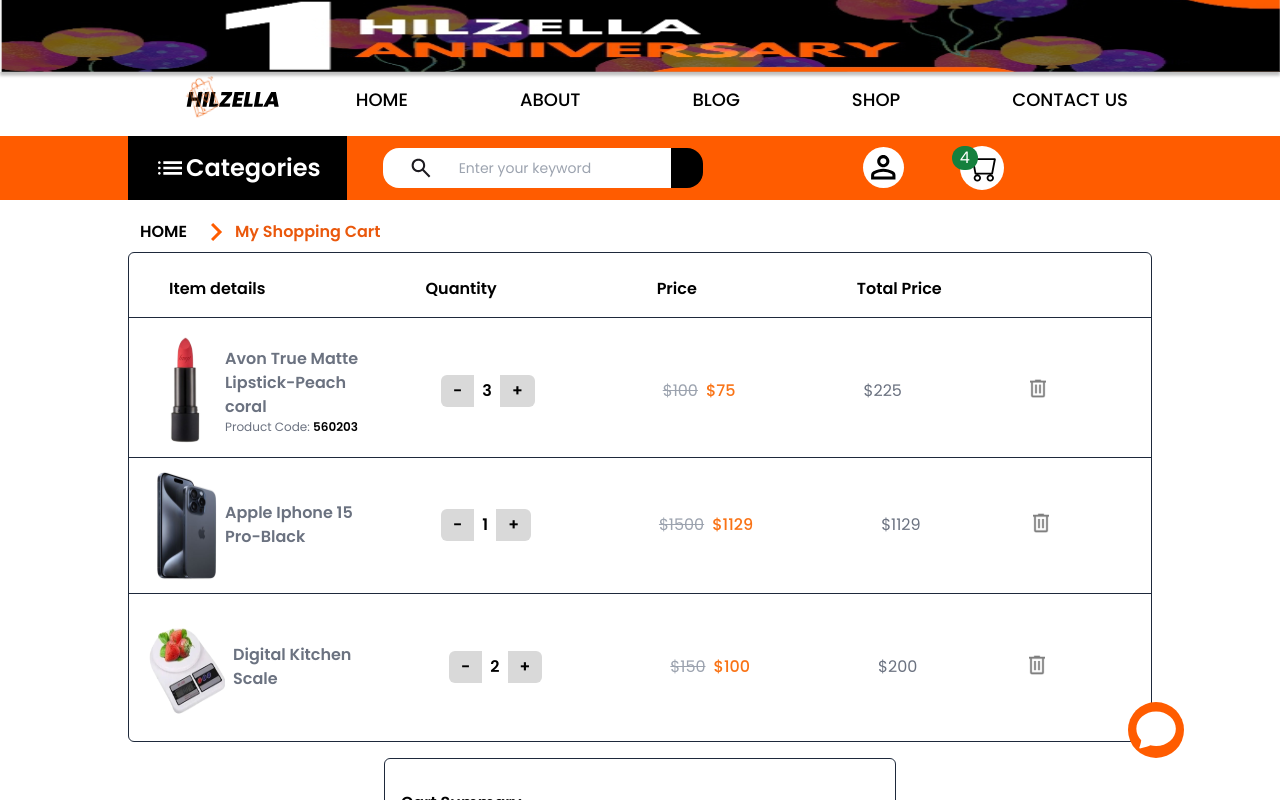
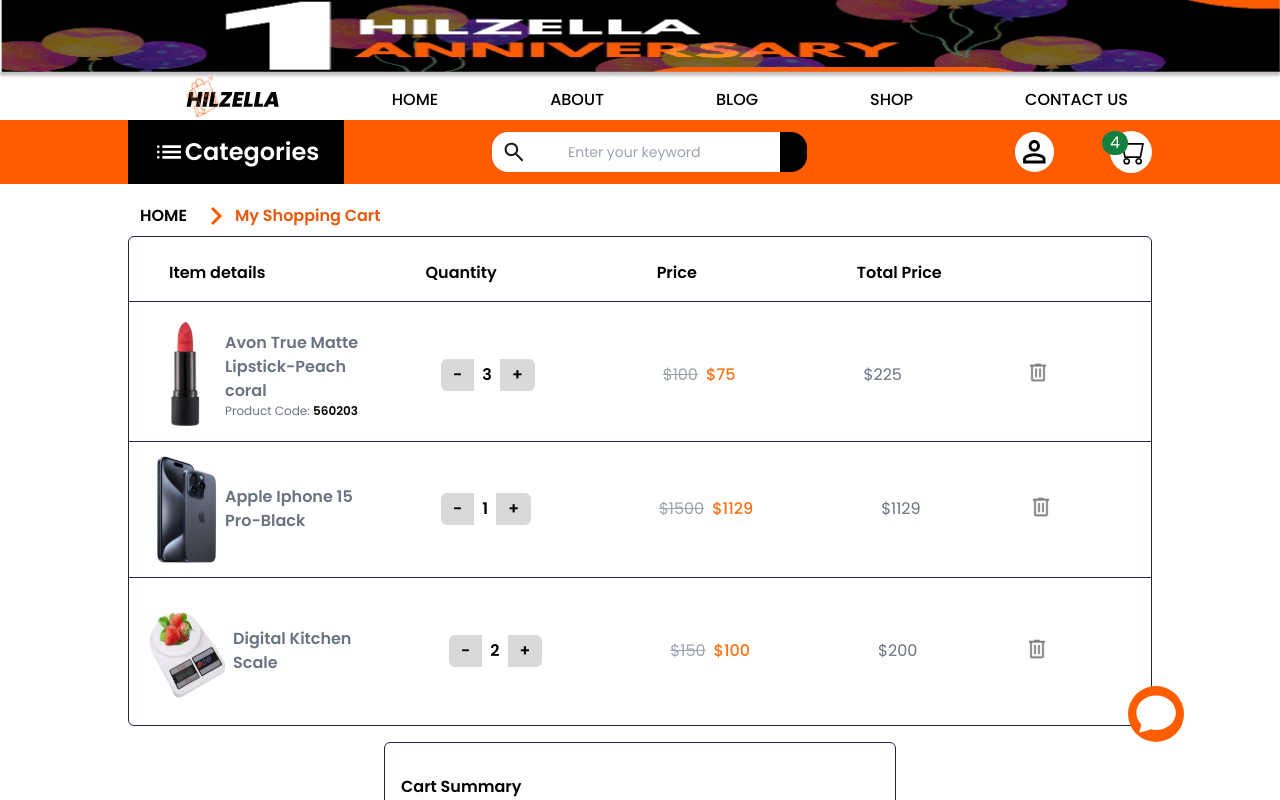
Before and after one commit to dorcasgold/HILZELLA, a React (Vite) app: page /cart in a window 1280 px wide. Shown: the top 800 px of the page. Built offline with nearby package versions, Linux system fonts and the light colour scheme.

Commit message:
fix cart section

```diff
--- a/src/components/Navbar.jsx
+++ b/src/components/Navbar.jsx
@@ -10,9 +10,9 @@
       <div className='h-6  hidden md:block'>
         <img src={banner} alt="banner" className="w-ful" />
       </div>
-      <nav className="px-10 py-3 mt-10 hidden md:block">
+      <nav className="px-10 py-1 mt-10 hidden md:block">
 
-        <div className="flex justify-between items-center lg:mx-28 mx-20 h-12">
+        <div className="flex justify-between items-center translate-y-2 lg:mx-28 mx-20 h-12">
           <div className='w-32'>
             <NavLink to="/">
               <LazyLoadImage
@@ -23,7 +23,7 @@
             </NavLink>
           </div>
           <div>
-            <ul className='flex gap-28 text-lg font-medium'>
+            <ul className='flex gap-28 text-base font-medium'>
               <NavLink to='/'>
                 <li className='cursor-pointer  hover:text-orange-600 '>HOME</li>
               </NavLink>
--- a/src/pages/Cart.jsx
+++ b/src/pages/Cart.jsx
@@ -18,22 +18,22 @@
   const [count3, setCount3] = useState(2)
   return (
     <div className="flex flex-col overflow-x-hidden">
-      <div className='orange lg:flex hidden px-4 w-full h-16 '>
-        <div className='top flex lg:mx-28 gap-0 lg:gap-4 items-center'>
-          <div className='lg:bg-black text-white flex justify-center items-center px-1 lg:px-[26px] h-16'>
+      <div className='orange md:px-4 w-full h-16 '>
+        <div className=' flex lg:mx-28 md:mx-0 gap-0 md:gap-4 items-center'>
+          <div className='md:bg-black text-white flex justify-center items-center px-1 md:px-[26px] h-16'>
             <img src={list} alt="list-icon" className="block w-8" />
-            <div className="hidden lg:block">
+            <div className="hidden md:block">
               <p className='text-2xl font-semibold '>Categories</p>
             </div>
           </div>
-          <div className='flex gap-8 lg:gap-40'>
+          <div className='flex gap-8 lg:gap-[20rem] md:gap-3'>
             <div className=' flex items-center'>
-              <img src={search} alt="search" className='w-5 left-2 cursor-pointer translate-x-8 lg:translate-x-12' />
-              <input type="text" className='lg:py-2 py-1 lg:pl-14 px-7 rounded-2xl lg:rounded-r-none lg:rounded-l-2xl lg:w-72 w-56 placeholder:text-sm  placeholder:pl-5 outline-none' placeholder='Enter your keyword' />
-              <p className='bg-black h-10 w-8 rounded-r-2xl hidden lg:block'></p>
+              <img src={search} alt="search" className='w-5 left-2 cursor-pointer translate-x-8 md:translate-x-12 lg:translate-x-36 z-50' />
+              <input type="text" className='lg:translate-x-28 md:py-2 py-1 md:pl-14 px-7 rounded-2xl md:rounded-r-none md:rounded-l-2xl md:w-72 w-56 placeholder:text-sm  placeholder:pl-5 outline-none' placeholder='Enter your keyword' />
+              <p className='bg-black h-10 w-9 rounded-r-2xl hidden md:block lg:translate-x-28'></p>
             </div>
             <div className='flex gap-14 items-center'>
-              <div className='bg-white hidden lg:block px-2 py-2 rounded-3xl cursor-pointer transition-all duration-300 ease-in transform hover:bg-orange-600'>
+              <div className='bg-white hidden md:block px-2 py-2 rounded-3xl cursor-pointer transition-all duration-300 ease-in transform hover:bg-orange-600'>
                 <img src={personIcon} alt="personIcon" />
               </div>
               <div className='bg-white relative px-2 py-2 rounded-3xl cursor-pointer transition-all duration-300 ease-in transform hover:bg-orange-600'>
@@ -82,7 +82,7 @@
                 <p className="font-semibold">Total Price</p>
               </div>
             </div>
-            <div className="flex items-center gap-10 border-b-slate-800 py-2 border-b-4 lg:border-b-[1px]">
+            <div className="flex text-base items-center gap-10 border-b-slate-800 py-2 border-b-4 lg:border-b-[1px]">
               <div className="flex items-center px-4">
                 <div>
                   <img src={lipstick} alt="lipstick-img" className="w-20" />
--- a/src/pages/Checkout.jsx
+++ b/src/pages/Checkout.jsx
@@ -34,22 +34,23 @@
 
   return (
     <div>
+
       <div className='orange lg:flex hidden px-4 w-full h-16 '>
-        <div className='top flex lg:mx-28 gap-0 lg:gap-4 items-center'>
-          <div className='lg:bg-black text-white flex justify-center items-center px-1 lg:px-[26px] h-16'>
+        <div className=' flex lg:mx-28 md:mx-0 gap-0 md:gap-4 items-center'>
+          <div className='md:bg-black text-white flex justify-center items-center px-1 md:px-[26px] h-16'>
             <img src={list} alt="list-icon" className="block w-8" />
-            <div className="hidden lg:block">
+            <div className="hidden md:block">
               <p className='text-2xl font-semibold '>Categories</p>
             </div>
           </div>
-          <div className='flex gap-8 lg:gap-40'>
+          <div className='flex gap-8 lg:gap-[20rem] md:gap-3'>
             <div className=' flex items-center'>
-              <img src={search} alt="search" className='w-5 left-2 cursor-pointer translate-x-8 lg:translate-x-12' />
-              <input type="text" className='lg:py-2 py-1 lg:pl-14 px-7 rounded-2xl lg:rounded-r-none lg:rounded-l-2xl lg:w-72 w-56 placeholder:text-sm  placeholder:pl-5 outline-none' placeholder='Enter your keyword' />
-              <p className='bg-black h-10 w-8 rounded-r-2xl hidden lg:block'></p>
+              <img src={search} alt="search" className='w-5 left-2 cursor-pointer translate-x-8 md:translate-x-12 lg:translate-x-36 z-50' />
+              <input type="text" className='lg:translate-x-28 md:py-2 py-1 md:pl-14 px-7 rounded-2xl md:rounded-r-none md:rounded-l-2xl md:w-72 w-56 placeholder:text-sm  placeholder:pl-5 outline-none' placeholder='Enter your keyword' />
+              <p className='bg-black h-10 w-9 rounded-r-2xl hidden md:block lg:translate-x-28'></p>
             </div>
             <div className='flex gap-14 items-center'>
-              <div className='bg-white hidden lg:block px-2 py-2 rounded-3xl cursor-pointer transition-all duration-300 ease-in transform hover:bg-orange-600'>
+              <div className='bg-white hidden md:block px-2 py-2 rounded-3xl cursor-pointer transition-all duration-300 ease-in transform hover:bg-orange-600'>
                 <img src={personIcon} alt="personIcon" />
               </div>
               <div className='bg-white relative px-2 py-2 rounded-3xl cursor-pointer transition-all duration-300 ease-in transform hover:bg-orange-600'>
--- a/src/pages/home/Categories.jsx
+++ b/src/pages/home/Categories.jsx
@@ -17,7 +17,7 @@
           <div className='md:bg-black text-white flex justify-center items-center px-1 md:px-[26px] h-16'>
             <img src={list} alt="list-icon" className="block w-8" />
             <div className="hidden md:block">
-              <p className='text-2xl font-semibold '>Categories</p>
+              <p className='text-base font-semibold '>Categories</p>
             </div>
           </div>
           <div className='flex gap-8 lg:gap-[20rem] md:gap-3'>
```
